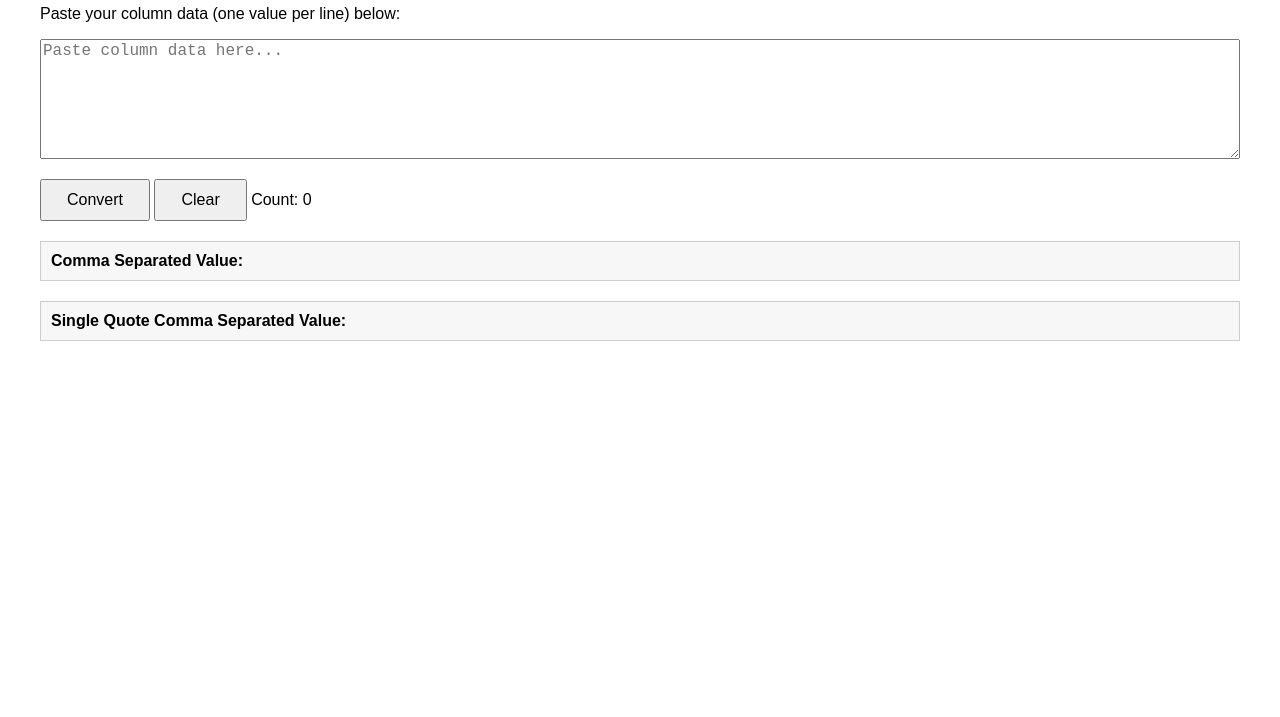
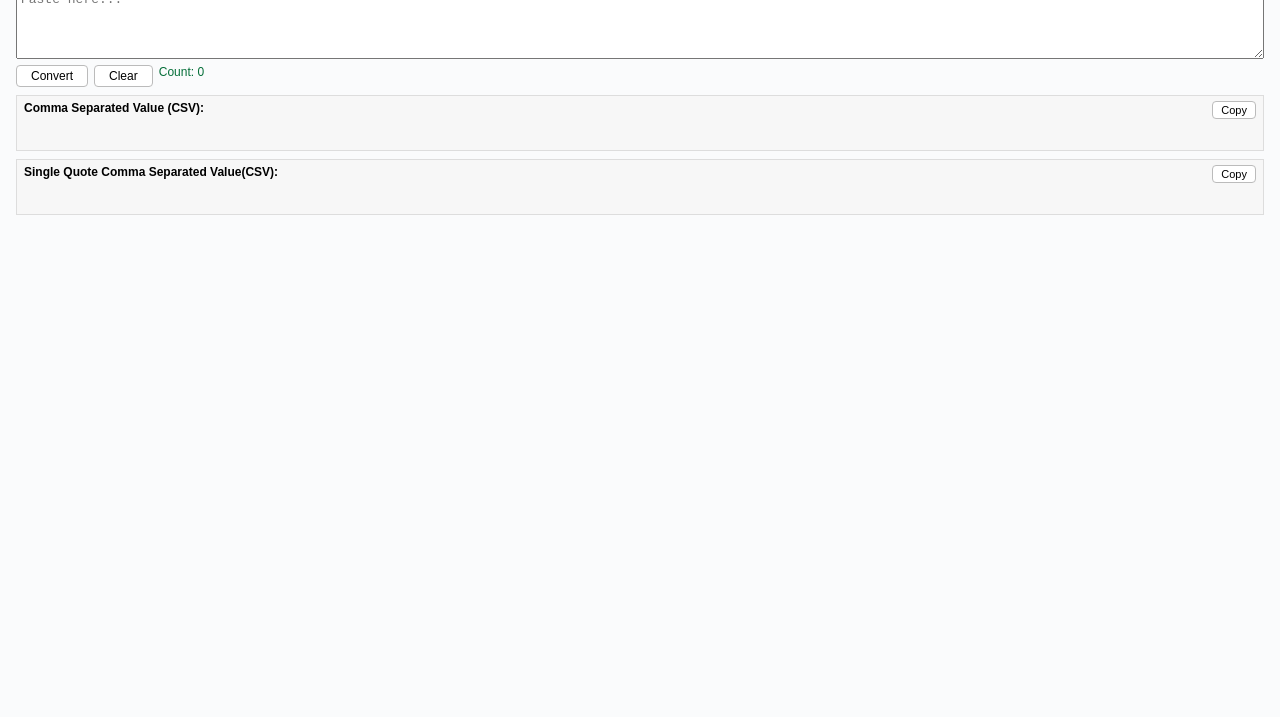
Before and after one commit to ravitejabusetty/CSV, a plain HTML site: page index.html in a window 1280 px wide. Shown: the part 83-800 px from the top of the page. Drawn offline with Linux system fonts and the light colour scheme.

Commit message:
Refactor HTML layout and styling for improved UI

```diff
--- a/index.html
+++ b/index.html
@@ -3,31 +3,37 @@
 <head>
     <title>Column to CSV Converter</title>
     <style>
-        body { font-family: Arial, sans-serif; margin: 40px; }
-        textarea { width: 100%; height: 120px; font-size: 16px; }
-        .output { background: #f7f7f7; border: 1px solid #ccc; padding: 10px; margin-top: 20px; word-break: break-all; }
-        button { margin-top: 10px; padding: 10px 25px; font-size: 16px; }
-        label { font-weight: bold; }
-        .button-group { margin-top: 10px; }
-
+        body { font-family: Arial,sans-serif; margin:16px; background: #fafbfc;}
+        h2 { font-size: 20px; margin-bottom: 8px;}
+        p { margin: 0 0 8px 0; font-size:13px;}
+        textarea { width: 100%; height:72px; font-size:13px; margin-bottom:6px; padding:4px; }
+        .button-group { display:flex; gap:6px; margin-bottom:8px;}
+        button { padding: 3px 14px; font-size:12px; border-radius:4px; border:1px solid #bbb; background: #fff; cursor:pointer;}
+        .counter { font-size:12px; color:#046E38; margin-bottom:7px; }
+        .output { background: #f7f7f7; border: 1px solid #ddd; padding: 5px 7px 10px 7px; margin-bottom:8px; position:relative;}
+        label { font-size:12px; font-weight:bold;}
+        .copy-btn { position:absolute; top:5px; right:7px; padding:2px 8px; font-size:11px;}
+        .output-area { min-height:22px; font-size:12px; margin-top:3px; }
     </style>
 </head>
 <body>
     <h2>Column to CSV Converter</h2>
-    <p>Paste your column data (one value per line) below:</p>
-    <textarea id="columnInput" placeholder="Paste column data here..." oninput="updateCounter()"></textarea><br>
+    <p>Paste column data below (one per line):</p>
+    <textarea id="columnInput" placeholder="Paste here..." oninput="updateCounter()"></textarea>
     <div class="button-group">
         <button onclick="convertToCSV()">Convert</button>
         <button onclick="clearAll()">Clear</button>
-        Count: <span id="counterValue">0</span>
+        <span class="counter">Count: <span id="counterValue">0</span></span>
     </div>
     <div class="output">
-        <label>Comma Separated Value:</label>
-        <div id="csvOutput"></div>
+        <label>Comma Separated Value (CSV):</label>
+        <button class="copy-btn" onclick="copyToClipboard('csvOutput')">Copy</button>
+        <div class="output-area" id="csvOutput"></div>
     </div>
     <div class="output">
-        <label>Single Quote Comma Separated Value:</label>
-        <div id="csvSingleQuoteOutput"></div>
+        <label>Single Quote Comma Separated Value(CSV):</label>
+        <button class="copy-btn" onclick="copyToClipboard('csvSingleQuoteOutput')">Copy</button>
+        <div class="output-area" id="csvSingleQuoteOutput"></div>
     </div>
     <script>
 
@@ -51,6 +57,16 @@
             document.getElementById('csvSingleQuoteOutput').innerText = '';
             document.getElementById('counterValue').innerText = '0';
         }
+        function copyToClipboard(elementId) {
+            const text = document.getElementById(elementId).innerText;
+            if (!text) return;
+            navigator.clipboard.writeText(text).then(() => {
+                const btn = document.querySelector(`[onclick="copyToClipboard('${elementId}')"]`);
+                const oldText = btn.innerText;
+                btn.innerText = 'Copied!';
+                setTimeout(() => { btn.innerText = 'Copy'; }, 900);
+            });
+        }
     </script>
 </body>
 </html>
```
